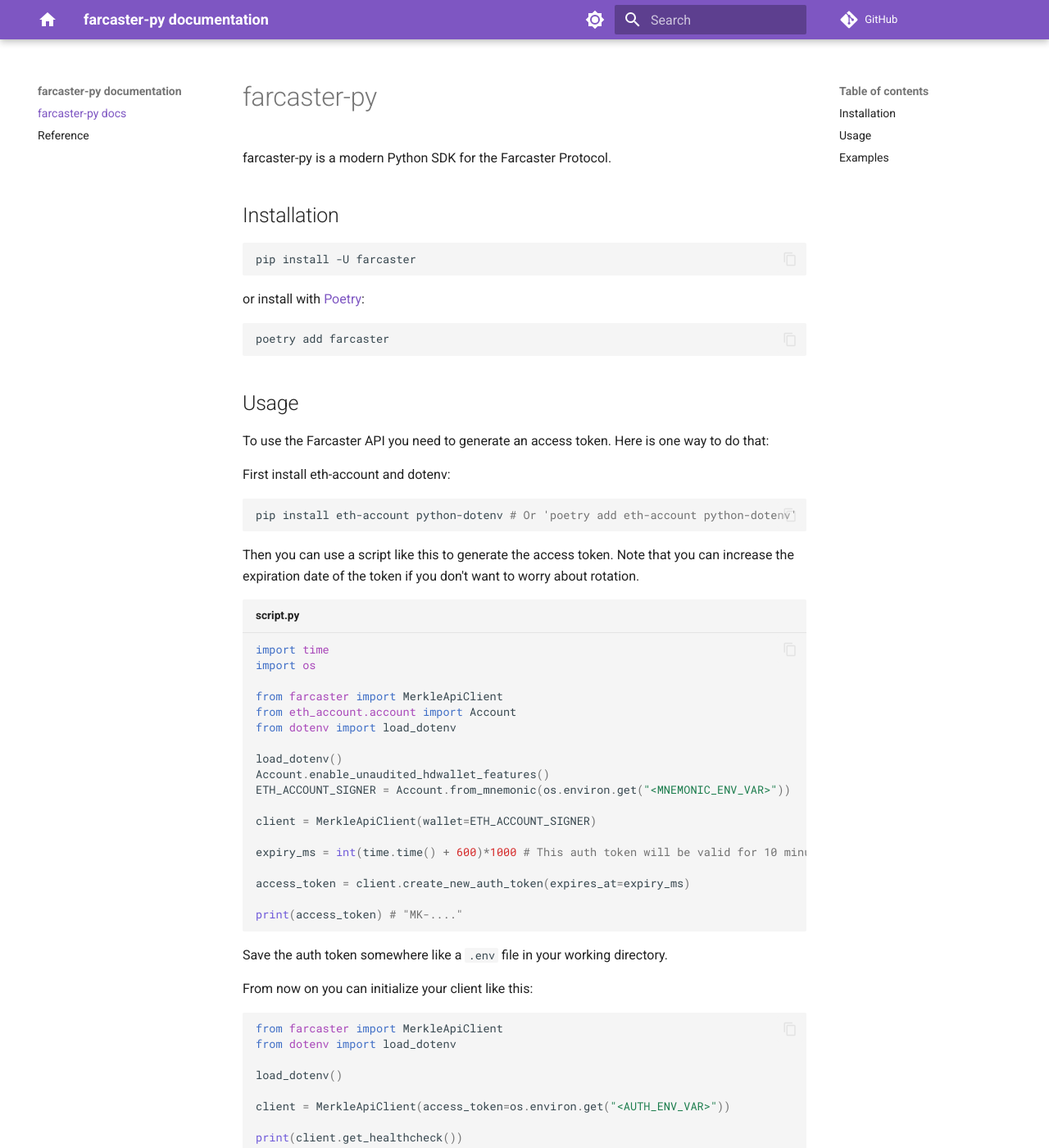
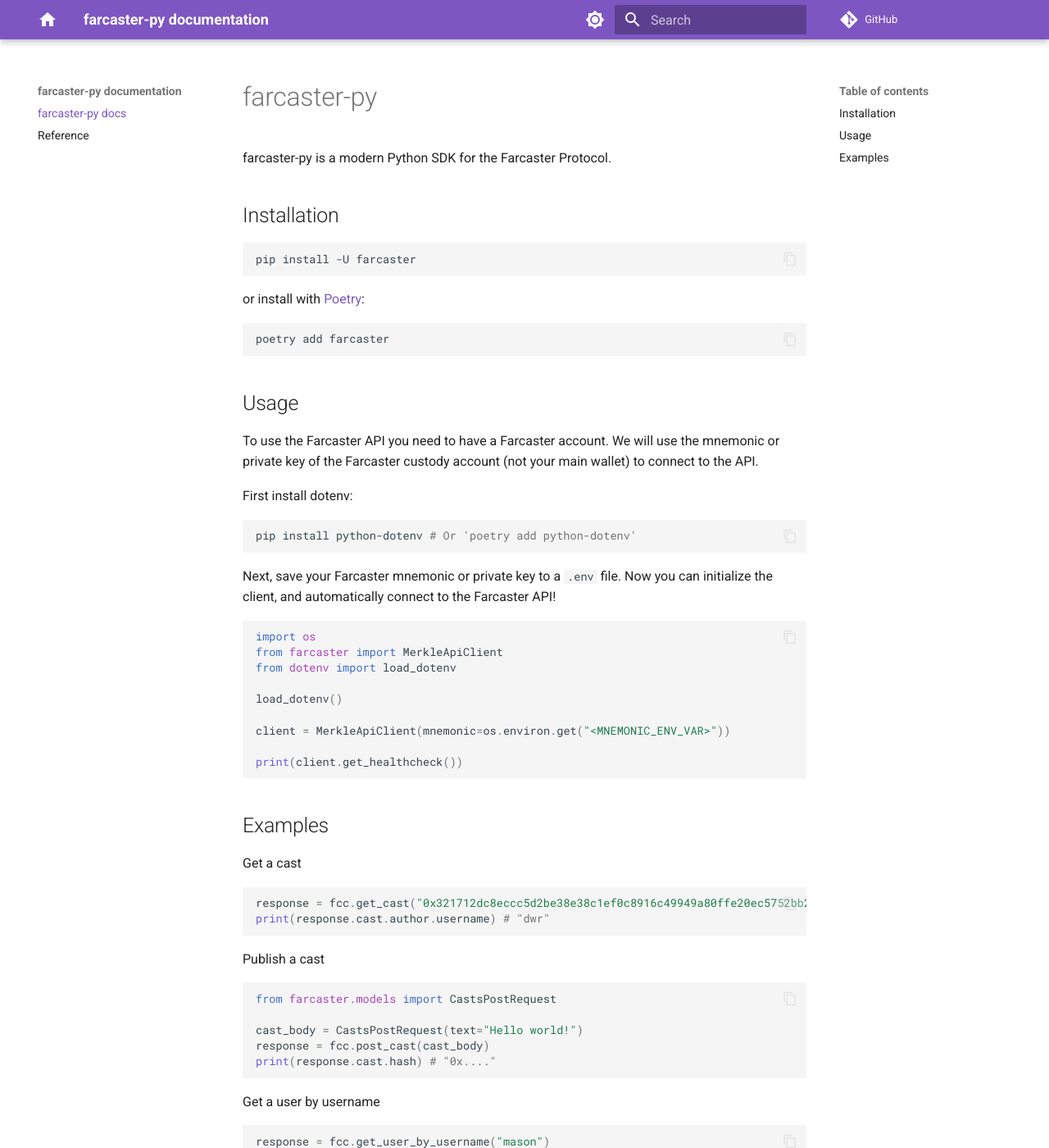
Before and after one commit to a16z/farcaster-py, an MkDocs documentation site: the page built from docs/index.md, in a window 1280 px wide and 1400 px high. Shown: the whole window at 82% size. Built offline with MkDocs 1.6.1 and Material for MkDocs 9.7.7, drawn with Linux system fonts in a browser that asks for light colours; comment, search, counter and statistics services are not loaded; some of the changed text lies outside the part shown.

Commit message:
v0.5.0 (#193)
* added a16z tag

* large refactor of usage

* update workflows

* v0.5.0

````diff
--- a/docs/index.md
+++ b/docs/index.md
@@ -16,51 +16,25 @@
 
 
 ## Usage
-To use the Farcaster API you need to generate an access token. Here is one way to do that:
+To use the Farcaster API you need to have a Farcaster account. We will use the mnemonic or private key of the Farcaster custody account (not your main wallet) to connect to the API.
 
-First install eth-account and dotenv:
+First install dotenv:
 ```bash
-pip install eth-account python-dotenv # Or 'poetry add eth-account python-dotenv'
+pip install python-dotenv # Or 'poetry add python-dotenv'
 ```
-
-Then you can use a script like this to generate the access token. Note that you can increase the expiration date of the token if you don't want to worry about rotation.
-
-```py title="script.py"
-import time
-import os
-
-from farcaster import MerkleApiClient
-from eth_account.account import Account
-from dotenv import load_dotenv
-
-load_dotenv()
-Account.enable_unaudited_hdwallet_features()
-ETH_ACCOUNT_SIGNER = Account.from_mnemonic(os.environ.get("<MNEMONIC_ENV_VAR>"))
-
-client = MerkleApiClient(wallet=ETH_ACCOUNT_SIGNER)
-
-expiry_ms = int(time.time() + 600)*1000 # This auth token will be valid for 10 minutes. You can increase this up to 1 year
-
-access_token = client.create_new_auth_token(expires_at=expiry_ms)
-
-print(access_token) # "MK-...."
-```
-
-Save the auth token somewhere like a `.env` file in your working directory.
-
-From now on you can initialize your client like this:
+Next, save your Farcaster mnemonic or private key to a `.env` file. Now you can initialize the client, and automatically connect to the Farcaster API!
 
 ```python
+import os
 from farcaster import MerkleApiClient
 from dotenv import load_dotenv
 
 load_dotenv()
 
-client = MerkleApiClient(access_token=os.environ.get("<AUTH_ENV_VAR>"))
+client = MerkleApiClient(mnemonic=os.environ.get("<MNEMONIC_ENV_VAR>"))
 
 print(client.get_healthcheck())
 ```
-
 
 ## Examples
 
--- a/mkdocs.yml
+++ b/mkdocs.yml
@@ -53,3 +53,6 @@
       link: https://github.com/a16z
     - icon: material/web-box
       link: https://a16zcrypto.com/
+  generator: false
+
+copyright: Made with ❤️ by a16z crypto
--- a/pyproject.toml
+++ b/pyproject.toml
@@ -5,7 +5,7 @@
 
 [tool.poetry]
 name = "farcaster"
-version = "0.4.0"
+version = "0.5.0"
 description = "farcaster-py is a Python SDK for the Farcaster Protocol"
 readme = "README.md"
 authors = ["Andreessen Horowitz <crypto-engineering@a16z.com>"]
````
Also changed, not shown: README.md (+5 -30 lines), assets/images/coverage.svg, 5 other files.
